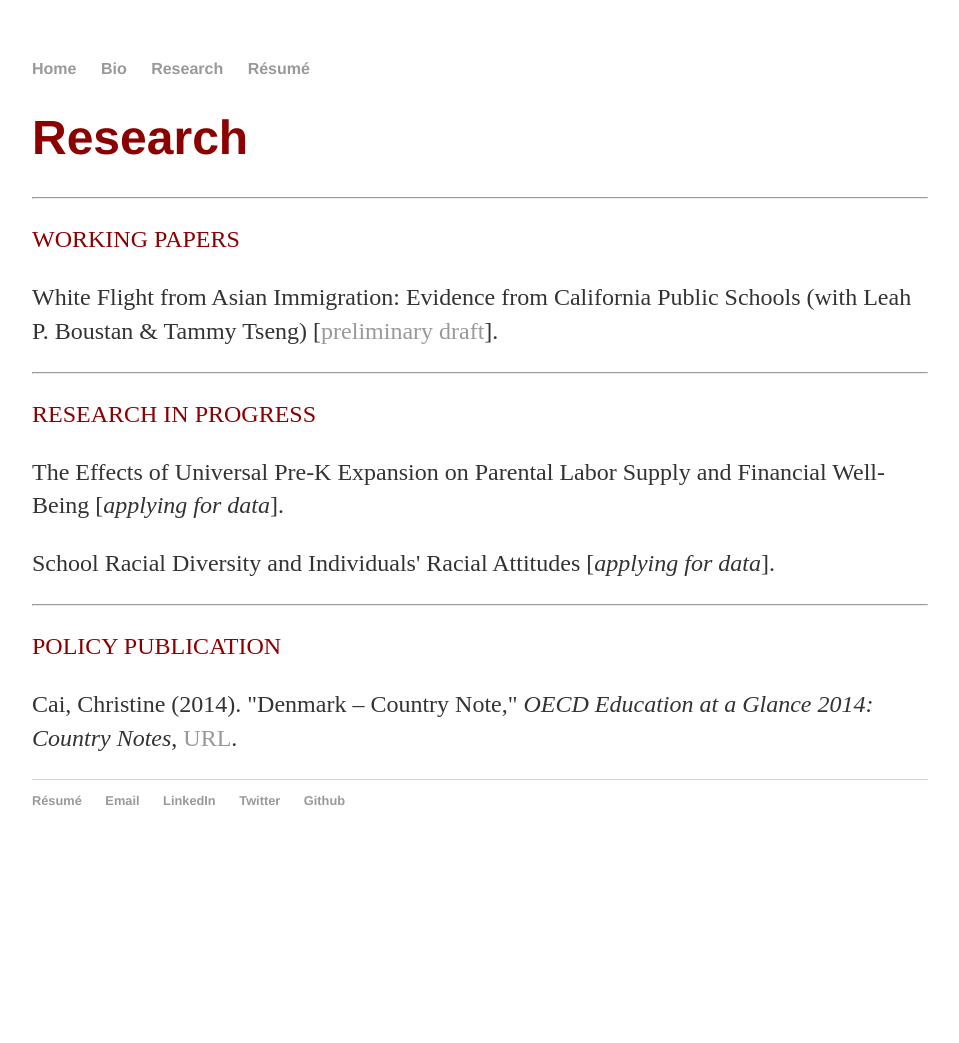
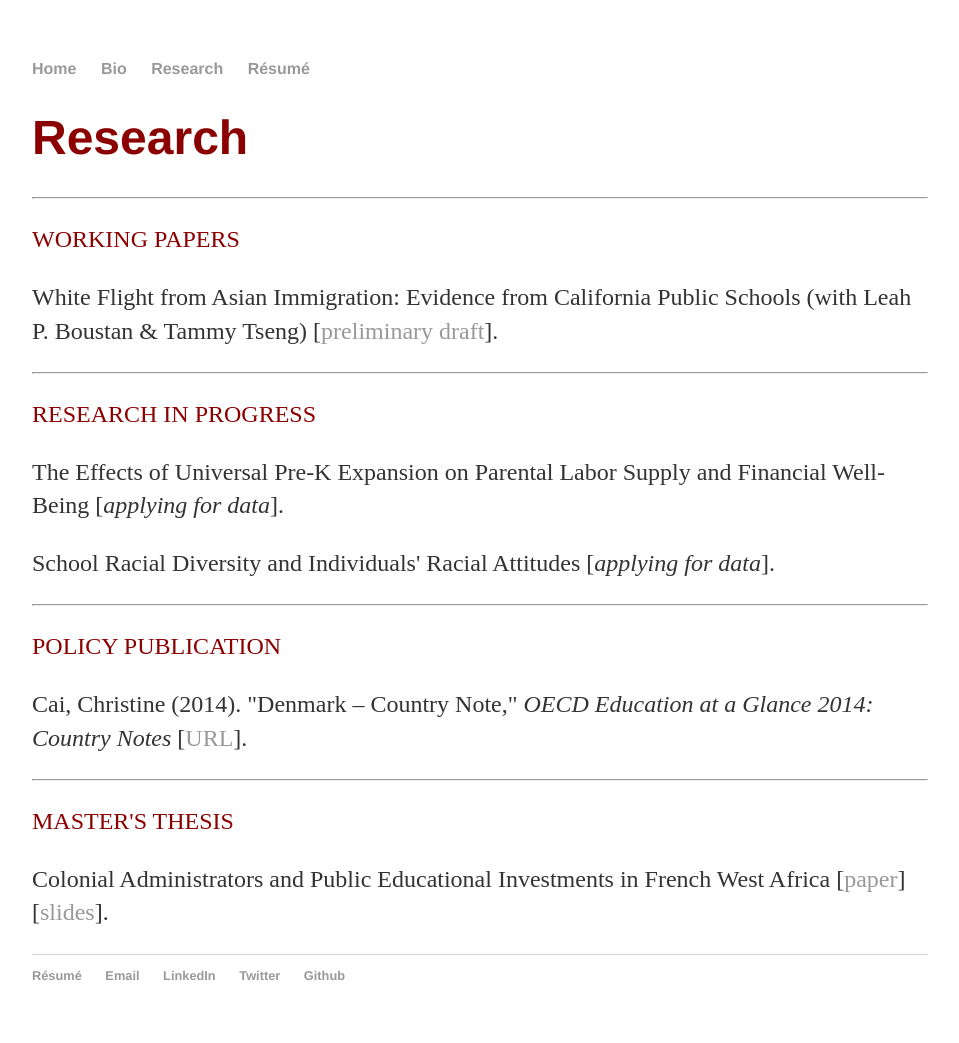
Before and after one commit to christinecai/christinecai.github.io, a Jekyll site: the page built from research/Research.html, in a window 1280 px wide. Shown: the whole page, without its empty margins (160-1119 px from the left). Built offline with Jekyll 4.4.1, drawn with Linux system fonts in a browser that asks for light colours; before the commit the page ends 900 px from its top, so only the background shows below that.

Commit message:
Update Research.html

```diff
--- a/research/Research.html
+++ b/research/Research.html
@@ -13,18 +13,28 @@ title: Research
 
 		<p><font color="darkred">WORKING PAPERS</font></p>
 		<p>White Flight from Asian Immigration: Evidence from California Public Schools (with Leah P. Boustan & Tammy Tseng)
-		   [<a href="/research/white_flight_draft.pdf">preliminary draft</a>]. </p>
+			[<a href="/research/white_flight_draft.pdf">preliminary draft</a>]. </p>
 
 		<hr />
 
 	  	<p><font color="darkred">RESEARCH IN PROGRESS</font></p>
-		<p>The Effects of Universal Pre-K Expansion on Parental Labor Supply and Financial Well-Being [<em>applying for data</em>].</p>
-		<p>School Racial Diversity and Individuals' Racial Attitudes [<em>applying for data</em>].</p>
+		<p>The Effects of Universal Pre-K Expansion on Parental Labor Supply and Financial Well-Being
+			[<em>applying for data</em>].</p>
+		<p>School Racial Diversity and Individuals' Racial Attitudes
+			[<em>applying for data</em>].</p>
 
 		<hr />
 
     		<p><font color="darkred">POLICY PUBLICATION</font></p>
-    		<p>Cai, Christine (2014). "Denmark – Country Note," <em>OECD Education at a Glance 2014: Country Notes</em>, <a href="http://www.oecd.org/edu/Denmark-EAG2014-Country-Note.pdf">URL</a>.</p>
+    		<p>Cai, Christine (2014). "Denmark – Country Note," <em>OECD Education at a Glance 2014: Country Notes</em>
+			[<a href="http://www.oecd.org/edu/Denmark-EAG2014-Country-Note.pdf">URL</a>].</p>
+
+		<hr />
+
+		<p><font color="darkred">MASTER'S THESIS</font></p>
+		<p>Colonial Administrators and Public Educational Investments in French West Africa
+			[<a href="/research/master_thesis_paper.pdf">paper</a>]
+			[<a href="/research/master_thesis_slides.pdf">slides</a>].</p>
 
 	</div>
 
```
